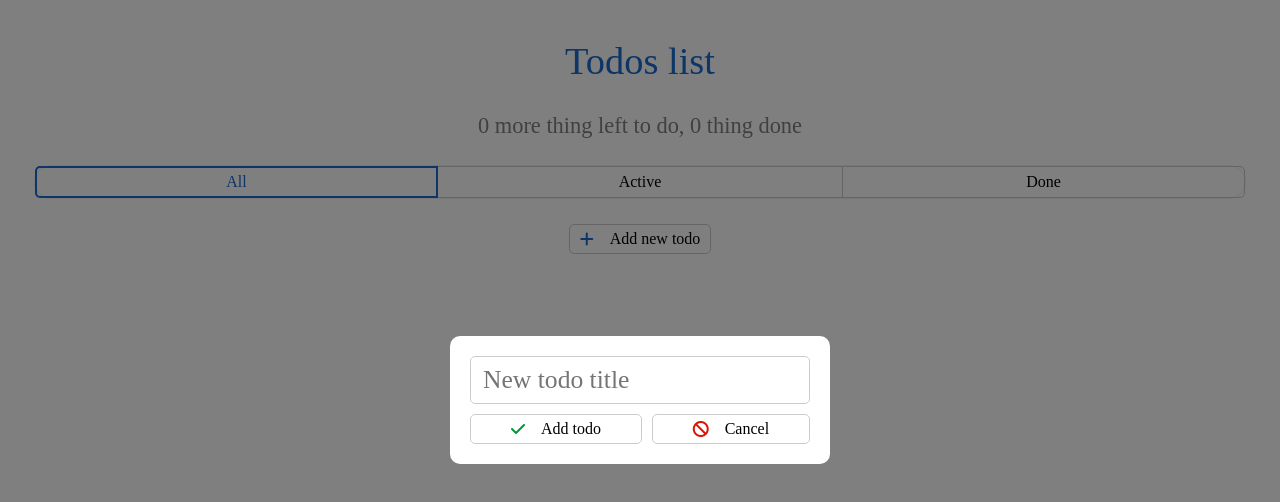
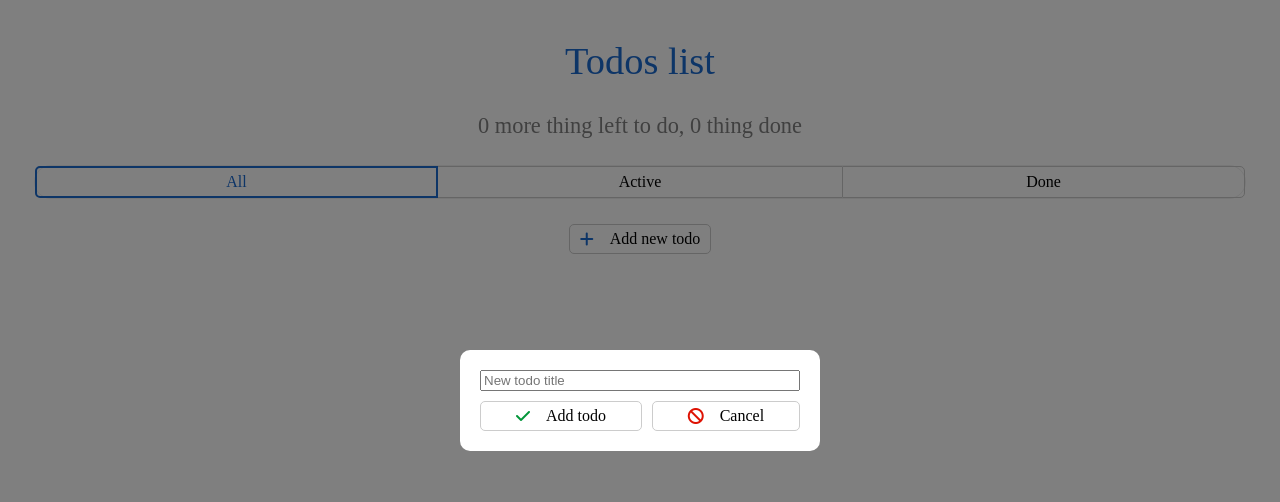
Before and after one commit to doosterhere/vue3-todo-app, a Vue app: page / in a window 1280 px wide. Both pictures are taken after a click on the button "Add new todo". Shown: the top 502 px of the page. Built offline with nearby package versions, Linux system fonts and the light colour scheme; no server answers.

Commit message:
Changing the BaseInput component
* Applied tailwind styles;
* <style> section has been removed.

```diff
--- a/src/components/UI/BaseInput.vue
+++ b/src/components/UI/BaseInput.vue
@@ -30,21 +30,8 @@ export default defineComponent({
       :placeholder
       :value="modelValue"
       @input="updateInput"
-      class="base-input"
+      class="w-full py-4 px-6 border border-solid border-lightgray rounded-lg box-border
+      text-2xl font-[inherit]
+      outline-0"
   >
 </template>
-
-<style scoped lang="scss">
-.base-input {
-  width: 100%;
-  padding: 8px 12px;
-  border: 1px solid #ccc;
-  border-radius: 5px;
-  box-sizing: border-box;
-
-  font-size: 1.6rem;
-  font-family: inherit;
-
-  outline: none;
-}
-</style>
```
